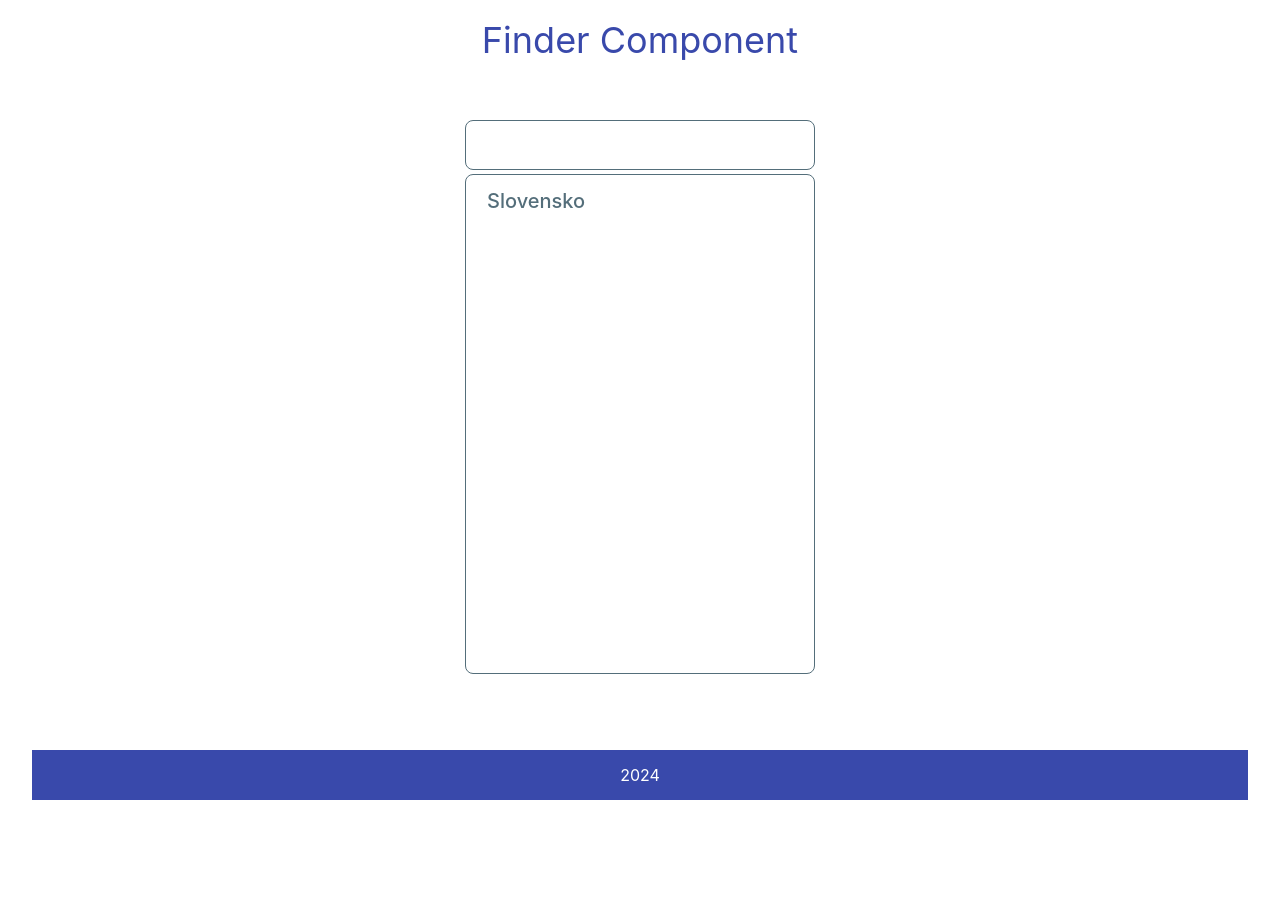
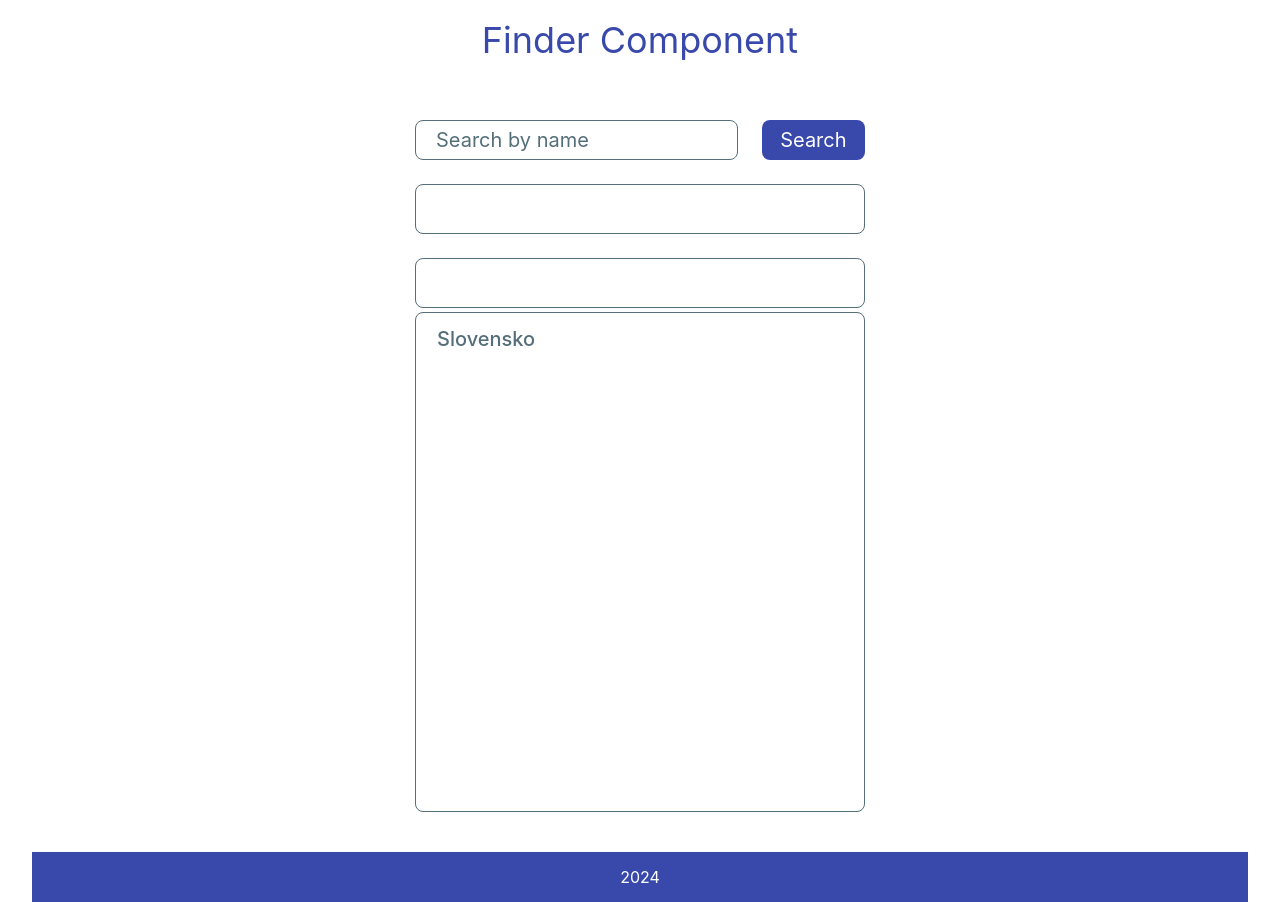
Before and after one commit to kseniyalan/finder-component, a React (Vite) app: page / in a window 1280 px wide. Before the commit the page ends 800 px from the top, so only its background shows below. Built offline with nearby package versions, Linux system fonts and the light colour scheme.

Commit message:
Search layout and grid update

```diff
--- a/src/assets/styles/index.scss
+++ b/src/assets/styles/index.scss
@@ -45,7 +45,6 @@
 
 .content{
   display: flex;
-  place-items: center;
   justify-content: center;
   margin: 20px 0;
 
@@ -122,14 +121,27 @@ h1{
 }
 
 .finder-content{
-  position: relative;
   display: flex;
   flex-direction: column;
   gap: var(--panels-gap);
   margin-top: var(--panels-gap);
 
   @media screen and (min-width: 768px) {
-    flex-direction: row;
+    display: grid;
+    grid-template-rows: auto;
+    grid-gap: var(--panels-gap);
+
+    &.one-column{
+      grid-template-columns: repeat(1, minmax(250px, 1fr));
+    }
+
+    &.two-columns{
+      grid-template-columns: repeat(2, minmax(250px, 1fr));
+    }
+
+    &.three-columns{
+      grid-template-columns: repeat(3, minmax(250px, 1fr));
+    }
   }
 }
 
@@ -215,3 +227,107 @@ ul.breadcrumbs{
   padding: 0 8px;
   content: "/\00a0";
 }
+
+/* Search */
+button.search-btn{
+  display: flex;
+  justify-content: center;
+  align-items: center;
+  width: 100%;
+  height: var(--search-top-height);
+  font-size: 20px;
+  line-height: 1.3;
+  color: #fff;
+  background-color: var(--blue);
+  border-radius: var(--border-radius);
+
+  @media screen and (min-width: 768px) {
+    width: 150px;
+  }
+}
+
+input.search-input{
+  display: block;
+  width: 100%;
+  //flex-grow: 1;
+  height: var(--search-top-height);
+  font-size: 20px;
+  color: var(--grey);
+  border-radius: var(--border-radius);
+  border: 1px solid;
+  border-color: var(--grey);
+  background-color: #fff;
+  outline: none;
+  padding: 10px 20px;
+  transition: border-color var(--transition), color var(--transition);
+
+  &::-webkit-input-placeholder {
+    font-weight: 400;
+    color: var(--grey);
+  }
+
+  &::-moz-placeholder {
+    font-weight: 400;
+    color: var(--grey);
+  }
+
+  &:-ms-input-placeholder {
+    font-weight: 400;
+    color: var(--grey);
+  }
+
+  &:focus {
+    border-color: var(--blue);
+  }
+
+  &:focus::-webkit-input-placeholder {
+    color: transparent;
+  }
+
+  &:focus::-moz-placeholder {
+    color: transparent;
+  }
+
+  &:focus:-ms-input-placeholder {
+    color: transparent;
+  }
+}
+
+
+input.search-input{
+  flex-grow: 1;
+  height: var(--search-top-height);
+  border-radius: var(--border-radius);
+}
+
+.search-wrapper{
+  display: flex;
+  justify-content: center;
+}
+
+.search{
+  display: flex;
+  flex-direction: column;
+  gap: 24px;
+  margin-bottom: 24px;
+
+  @media screen and (min-width: 768px) {
+    width: 450px;
+  }
+}
+
+.search-top{
+  display: flex;
+  flex-direction: column;
+  gap: 24px;
+
+  @media screen and (min-width: 768px) {
+    flex-direction: row;
+  }
+}
+
+.search-results{
+  display: flex;
+  flex-wrap: wrap;
+  gap: 12px;
+}
--- a/src/assets/styles/variables.scss
+++ b/src/assets/styles/variables.scss
@@ -12,6 +12,7 @@
   --panel-height: 500px;
   --cart-padding: 10px;
   --panels-gap: 4px;
+  --search-top-height: 40px;
 
   --scrollbar-thumb-background: var(--light-grey);
   --scrollbar-background-active: #fff;
--- a/src/components/Finder.tsx
+++ b/src/components/Finder.tsx
@@ -1,13 +1,13 @@
 import { useState, useEffect } from 'react';
-
+import classnames from 'classnames';
 import Breadcrumbs from "./Breadcrumbs";
 import FinderPanel from "./FinderPanel";
 import { data } from "../data";
 import { FinderItemType } from '../types';
+import Search from './Search';
 
 function Finder() {
   const [selectedItems, setSelectedItems] = useState<FinderItemType[]>([]);
-  const [width, setWidth] = useState(window.innerWidth);
 
   const handleSelectItem = (item: FinderItemType, level: number) => {
     setSelectedItems((selectedItems) => selectedItems.slice(0, level).concat([item]));
@@ -28,14 +28,22 @@ function Finder() {
 
   columnsData.push(currenData);
 
+  const contentClass = classnames({
+    'finder-content': true,
+    'one-column': selectedItems.length === 0,
+    'two-columns': selectedItems.length === 1,
+    'three-columns': selectedItems.length >= 2
+  });
+
   return (
-    <div className="finder" >
+    <div className="finder">
+      <Search onSelect={(item) => handleSelectItem(item, 1)} />
       <Breadcrumbs
         items={selectedItems}
         visibleColumns={visibleColumns}
         onSelect={handleSelectItem}
       />
-      <div className="finder-content">
+      <div className={contentClass}>
         {columnsData && columnsData.map((column, index) => {
           //3 columns only
           return index >= (columnsData.length - visibleColumns) && (
--- /dev/null
+++ b/src/components/Search.tsx
@@ -0,0 +1,148 @@
+import { useState } from "react";
+import { FinderItemType } from '../types';
+
+type Props = {
+  onSelect: (item: FinderItemType) => void,
+};
+
+function Search({ onSelect }: Props) {
+  const [searchByNameVal, setSearchByNameVal] = useState<string>('');
+  const [searchResults, setSearchResults] = useState<FinderItemType[]>([]);
+
+  const handleSearch = () => {
+    //TEMP
+    const results: FinderItemType[] = [
+      {
+        "id": 1,
+        "name": "Západné Slovensko",
+        "parent_id": 1,
+        "description": null,
+        "children": [
+          {
+            "id": 6,
+            "name": "Trenčiansky kraj",
+            "parent_id": 1,
+            "description": "TC",
+            "children": [],
+          },
+          {
+            "id": 7,
+            "name": "Trnavský kraj",
+            "parent_id": 1,
+            "description": "TA",
+            "children": [],
+          },
+        ]
+      },
+      {
+        "id": 1,
+        "name": "Banskobystrický kraj",
+        "parent_id": 2,
+        "description": "BC",
+        "children": [
+          {
+            "id": 2,
+            "name": "Banská Bystrica",
+            "description": "BB",
+            "parent_id": 1,
+            "children": [],
+          },
+          {
+            "id": 3,
+            "name": "Banská Štiavnica",
+            "description": "BS",
+            "parent_id": 1,
+            "children": [],
+          },
+        ]
+      },
+      {
+        "id": 2,
+        "name": "Bratislavský kraj",
+        "parent_id": 1,
+        "description": "BL",
+        "children": [],
+      },
+      {
+        "id": 2,
+        "name": "Banská Bystrica",
+        "description": "BB",
+        "parent_id": 1,
+        "children": [],
+      },
+      {
+        "id": 3,
+        "name": "Banská Štiavnica",
+        "description": "BS",
+        "parent_id": 1,
+        "children": [],
+      },
+      {
+        "id": 132,
+        "name": "Beňuš",
+        "description": "976 64",
+        "parent_id": 10,
+        "children": [],
+      },
+      {
+        "id": 498,
+        "name": "Čierny Chrbát",
+        "description": "946 03",
+        "parent_id": 22,
+        "children": [],
+      },
+      {
+        "id": 499,
+        "name": "Čierny Potok",
+        "description": "980 31",
+        "parent_id": 53,
+        "children": [],
+      },
+    ];
+
+    setSearchResults(results);
+  }
+
+  return (
+    <div className="search-wrapper">
+      <div className="search">
+        <div className="search-top">
+          <input
+            type="text"
+            className="search-input"
+            placeholder="Search by name"
+            value={searchByNameVal}
+            onChange={(e) => setSearchByNameVal(e.target.value)}
+          />
+          <button
+            type="button"
+            className="search-btn"
+            onClick={() => handleSearch()}
+          >
+            Search
+          </button>
+        </div>
+
+        <div className="card">
+          <ul className="search-results">
+            {searchResults && searchResults.map((item, index) => {
+              return (
+                <li key={index}>
+                  <button
+                    type="button"
+                    className="finder-btn outlined"
+                    onClick={() => onSelect(item)}
+                  >
+                    {item.name}
+                  </button>
+                </li>
+              );
+            })}
+          </ul>
+        </div>
+      </div>
+    </div>
+  );
+}
+
+export default Search;
--- a/src/countries.json
+++ b/src/countries.json
@@ -1,7 +1,6 @@
 [
   {
     "id": 1,
-    "uuid": "1",
     "name": "Slovensko",
     "parent_id": null,
     "description": null,
--- a/src/countryParts.json
+++ b/src/countryParts.json
@@ -1,7 +1,6 @@
 [
   {
     "id": 1,
-    "uuid": "1_1",
     "name": "Západné Slovensko",
     "parent_id": 1,
     "description": null,
@@ -9,7 +8,6 @@
   },
   {
     "id": 2,
-    "uuid": "1_2",
     "name": "Stredné Slovensko",
     "parent_id": 1,
     "description": null,
@@ -17,7 +15,6 @@
   },
   {
     "id": 3,
-    "uuid": "1_3",
     "name": "Východné Slovensko",
     "parent_id": 1,
     "description": null,
```
